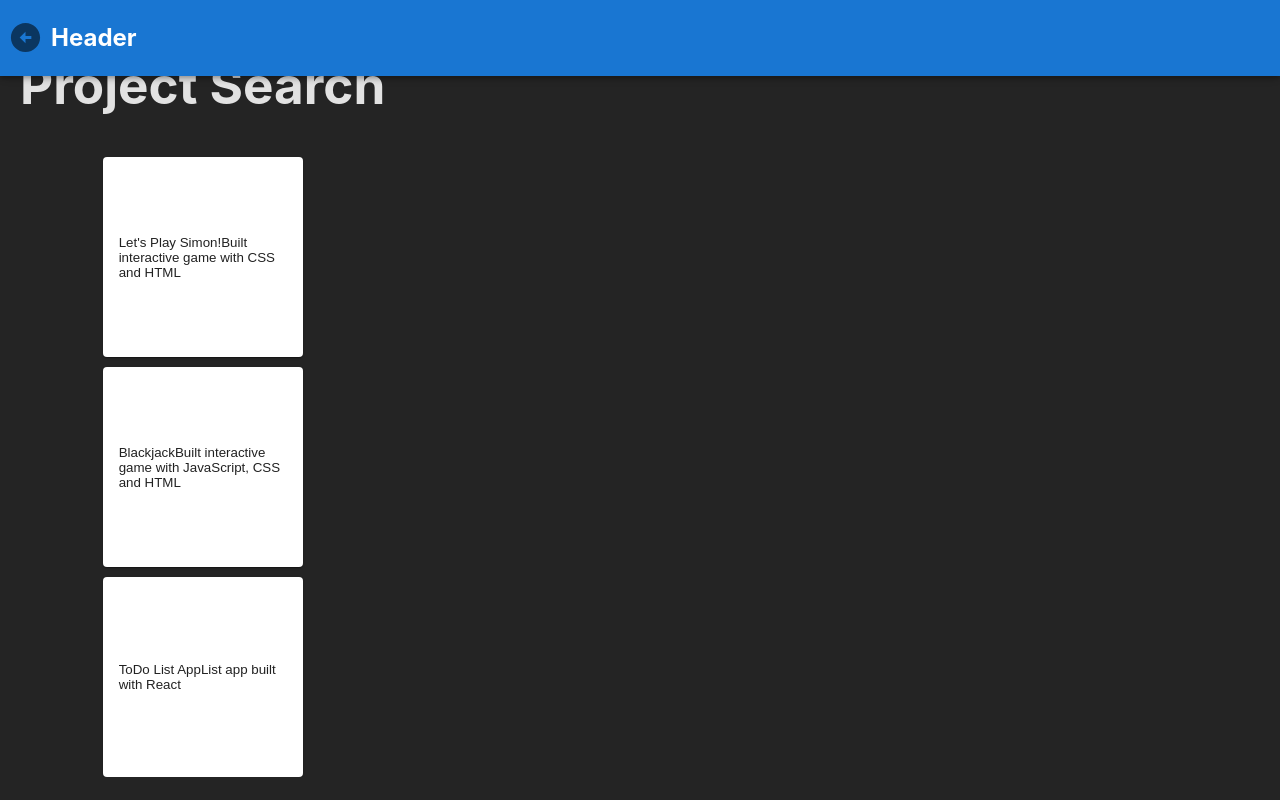
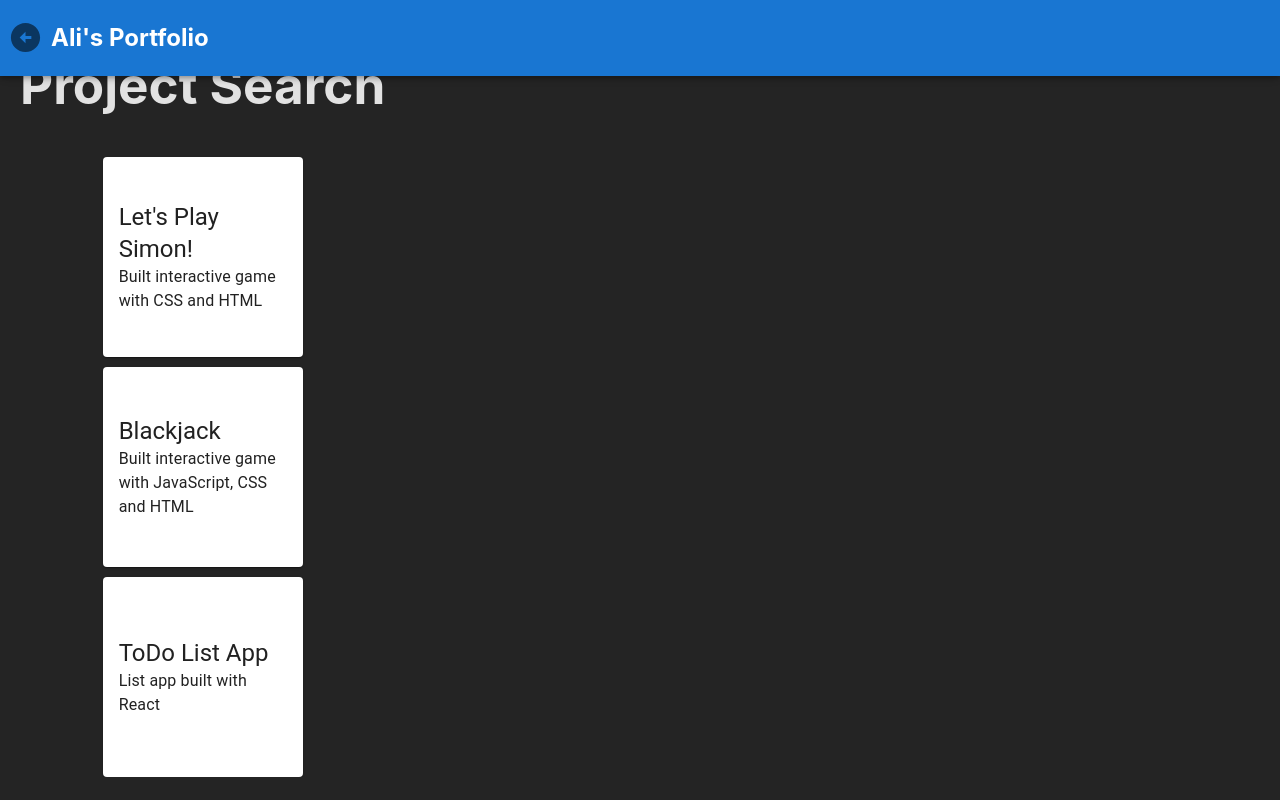
Before and after one commit to ali-skinner/ali-skinner.github.io, a React (Vite) app: page /projects in a window 1280 px wide. Built offline with nearby package versions, Linux system fonts and the light colour scheme.

Commit message:
cards v2

```diff
--- a/src/Header.tsx
+++ b/src/Header.tsx
@@ -16,7 +16,7 @@ export default function Header() {
             <IconButton aria-label="back arrow">
                 <ArrowCircleLeftIcon fontSize="large"/>
             </IconButton>
-            <h2>Header</h2>
+            <h2>Ali's Portfolio</h2>
 
         </AppBar>
                 <Outlet />
--- a/src/Search.tsx
+++ b/src/Search.tsx
@@ -1,4 +1,4 @@
-import { Box, Card, CardActionArea, CardContent, Paper } from '@mui/material';
+import { Box, Card, CardActionArea, CardContent, Paper, Typography } from '@mui/material';
 import { useNavigate } from 'react-router';
 
 
@@ -47,14 +47,22 @@ export default function Search() {
             <h1>Project Search</h1>
             {projectCards.map((card, index) => {
 
-                return <ProjectCard onClick={() => cardClickHandler(card.link)} {...card} />
+                return (
+                    <ProjectCard
+                        {...card}
+                        key={index}
+                        onClick={() => cardClickHandler(card.link)}
+                    // title={card.title}
+                    // description={card.description}
+                    />
+                )
             }
             )}
         </Box>
     )
 }
 
-function ProjectCard({ title, description, onClick}) {
+function ProjectCard({ title, description, onClick, }) {
 
 
     return (
@@ -65,8 +73,12 @@ function ProjectCard({ title, description, onClick}) {
             }}>
             <CardActionArea onClick={onClick} sx={{ height: "100%" }}>
                 <CardContent>
-                    {title}
-                    {description}
+                    <Typography variant='h5' component="div">
+                        {title}
+                    </Typography>
+                    <Typography>
+                        {description}
+                    </Typography>
                 </CardContent>
 
 
```
